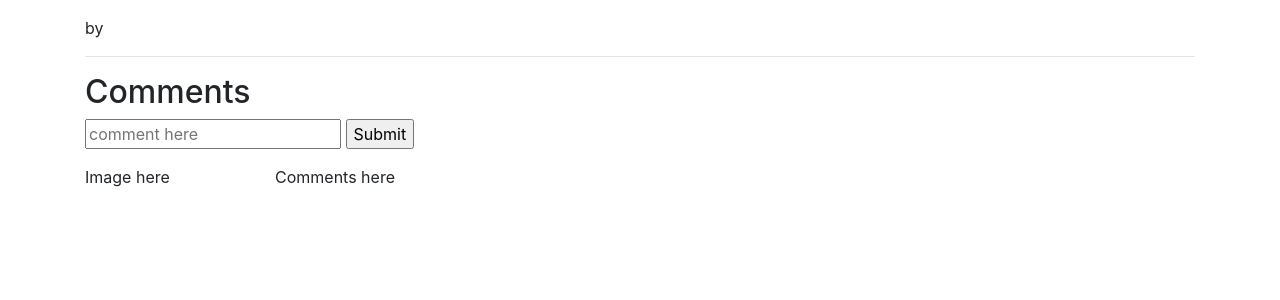
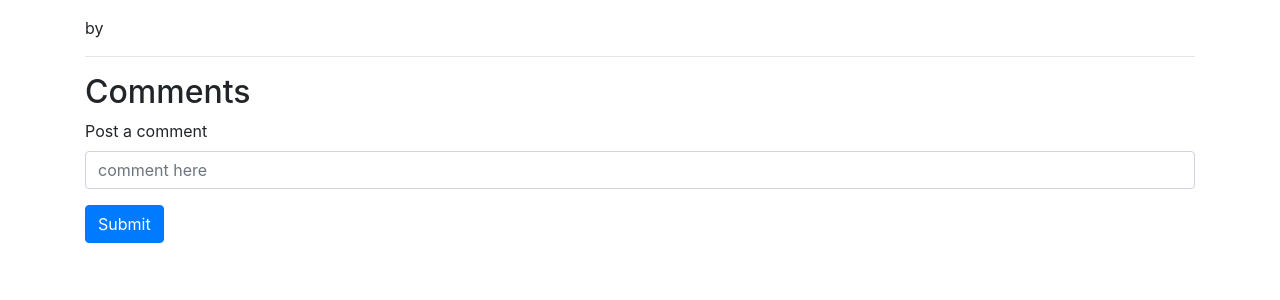
Before and after one commit to ayushi1376/Blogos-Web-App, a Django app: template templates/blog/blogPost.html in a window 1280 px wide. Shown: the part 56-356 px from the top of the page. Run offline with Django 3.2, Linux system fonts and the light colour scheme; the template is opened without the code that fills it, so the values that code supplies are empty; some libraries are stand-ins or nearby versions.

Commit message:
comment functionality enhancement

```diff
--- a/templates/blog/blogPost.html
+++ b/templates/blog/blogPost.html
@@ -13,14 +13,27 @@
   <h2>Comments</h2>
   <form action="/blog/postComment" method="post">
   {% csrf_token %}
-  <input type="text" name="comment" placeholder="comment here">
+  <div class="form-group">
+    <label for="exampleInputEmail1">Post a comment</label>
+    <input type="text" class="form-control" name="comment" placeholder="comment here">
+  </div>
+
   <input type="hidden" name="postSno" value="{{post.sno}}" >
-  <input type="submit" value="Submit">
-  </form>
+  <button type="submit" class="btn btn-primary">Submit</button>
+</form>
+{% for comment in comments  %}
+  <div class="row my-3">
+    <div class="col-md-1">
+    <img class="rounded mx-auto d-block w-100 p-2" src="/static/User.jpg" alt="User">
+    </div>
+    <div class="col-md-11">
+    <b>{{comment.user.username}} </b> at {{comment.timestamp}}
+      <div>
+        {{comment.comment}}
+      </div>
+    </div>
+  </div>
+  {% endfor %}
+</div>
 
-  <div class="row my-3">
-    <div class="col-md-2">Image here</div>
-    <div class="col-md-10">Comments here</div>
-  </div>
-</div>
 {% endblock body %}
```
